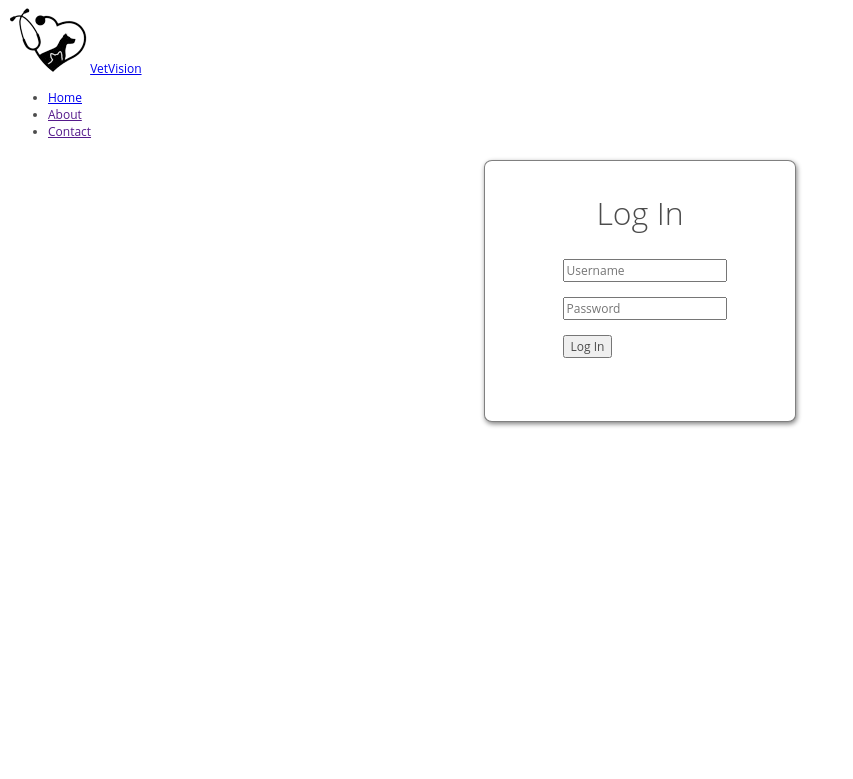
After one commit to RjSup/vet-vision, a Flask app: page /login in a window 1280 px wide. The commit adds this page. Shown: the top 779 px of the page, without its empty margins (0-853 px from the left). Run offline with Flask 3, Linux system fonts and the light colour scheme.

Commit message:
-login page with auth

```diff
--- a/app.py
+++ b/app.py
@@ -1,24 +1,25 @@
 from flask import (
-    Flask, redirect, request, render_template, g, url_for
+    Flask, redirect, request, render_template, g, url_for, session
 )
-import sqlite3
+import sqlite3 as sql
 
 app = Flask(__name__)
+app.secret_key = 'secret-key'
 
 # Database name
 db_pets = "pets.db"
-db_login = "login.db"
+db_login = "logins.db"
 
 # Connect to our databse
 def get_pet_db():
     # Gets a database connection, creating one if needed
     if 'db' not in g:
-        g.db = sqlite3.connect(db_pets)
+        g.db = sql.connect(db_pets)
     return g.db
 
 def get_login_db():
     if 'db' not in g:
-        g.db = sqlite3.connect(db_login)
+        g.db = sql.connect(db_login)
     return g.db
 
 # Close the connection of the databse
@@ -29,6 +30,29 @@ def close_connection(exception):
     if db is not None:
         db.close()
 
+def check_credentials(username, password):
+    con = sql.connect("logins.db")
+    cur = con.cursor()
+    cur.execute("SELECT * FROM users WHERE username = ? AND password = ?", (username, password))
+    user = cur.fetchone()
+    con.close()
+    return user is not None
+
+# handles the login page and logic for login in
+@app.route('/login', methods=['POST', 'GET'])
+def login():
+        if request.method == 'POST':
+            username = request.form['username']
+            password = request.form['password']
+
+            if check_credentials(username, password):
+                session['logged_in'] = True
+                return redirect(url_for('all_pets'))
+            else:
+                # Display an error message for incorrect credentials
+                return "Error with these credentials"
+        else:
+            return render_template('login.html')
 
 # landing page - handling form data and storing in database
 # TODO Remove form data after submission - Add login to database button and login process
@@ -64,6 +88,9 @@ def add_pet():
 # Database page handles checking the database and removing data
 @app.route('/all_pets', methods=["GET", "POST"])
 def all_pets():
+    if 'logged_in' not in session:
+        return redirect(url_for('login'))
+
     db = get_pet_db()
     cursor = db.cursor()
 
@@ -98,7 +125,7 @@ def all_pets():
             db.commit()
 
             return redirect(url_for('all_pets'))
-        except sqlite3.Error as e:
+        except sql.Error as e:
             return f"An error occurred: {e}", 500
 
 # TODO Need to implement a robust escape_input function for security
--- /dev/null
+++ b/static/login.css
@@ -0,0 +1,50 @@
+body,
+input,
+textarea,
+select {
+  font-family: 'Open Sans', sans-serif;
+  font-size: 12px;
+  color: #4c4c4c;
+}
+
+h1 {
+  font-size: 32px;
+  font-weight: 300;
+  color: #4c4c4c;
+  text-align: center;
+  padding-top: 10px;
+  margin-top: 20px;
+  margin-bottom: 10px;
+}
+
+.box h2{
+  text-align: center;
+  margin-top: 30px;
+}
+
+.box {
+  margin: 20px auto;
+  width: 310px;
+  height: 260px;
+  -webkit-border-radius: 8px/7px;
+  -moz-border-radius: 8px/7px;
+  border-radius: 8px/7px;
+  background-color: white;
+  -webkit-box-shadow: 1px 2px 5px grey;
+  -moz-box-shadow: 1px 2px 5px grey;
+  box-shadow: 1px 2px 5px grey;
+  border: solid 1px grey;
+}
+
+.footer h4{
+  text-align: right;
+  margin-right: 30%;
+  margin-top: 30px;
+}
+
+
+input{
+  margin-top: 15px;
+  margin-left: 25%;
+  margin-right:25%;
+}
--- a/templates/index.html
+++ b/templates/index.html
@@ -13,7 +13,7 @@
             <li><a href="" class="link link-theme link-arrow">Home</a></li>
             <li><a href="" class="link link-theme link-arrow">About</a></li>
             <li><a href="" class="link link-theme link-arrow">Contact</a></li>
-            <li><a href="" class="link link-theme link-arrow">Login</a></li>
+            <li><a href="/login" method="POST" class="link link-theme link-arrow">Login</a></li>
         </ul>
         </header>
         <div class="p1">
--- /dev/null
+++ b/templates/login.html
@@ -0,0 +1,42 @@
+<html lang="en">
+<head>
+    <link href="static/login.css" rel="stylesheet" type="text/css" media="all">
+</head>
+    <body>
+        <div>
+            <header class="header">
+                <img src="../static/logo.png" alt="">
+            <a class="logo" href="/">VetVision</a>
+            <ul class="menu">
+                <li><a href="/" class="link link-theme link-arrow">Home</a></li>
+                <li><a href="" class="link link-theme link-arrow">About</a></li>
+                <li><a href="" class="link link-theme link-arrow">Contact</a></li>
+            </ul>
+            </header>
+
+            <div class="box">
+                <h1>Log In</h1>
+                <form method="POST">
+                  <input type="text" name="username" id="username" placeholder="Username" required/>
+                  <br>
+                  <input type="password" name="password" id="password" placeholder="Password" required/>
+                  <br>
+                  <input type="submit" class="button" value="Log In"/>
+                </form>
+          </div>
+        </div>
+
+    {%if users%}
+    <div class="users" style="margin-left:20%">
+      <h2>Registered Users List</h2>
+      <table style="width:100%;">
+        {%for user in users%}
+          <tr>
+            <td>{{user[0]}}</td>
+          </tr>
+        {%endfor%}
+      </table>
+    </div>
+    {%endif%}
+</body>
+</html>
```
Also changed, not shown: templates/all_pets.html (+9 -0 lines), logins.db, pets.db.
